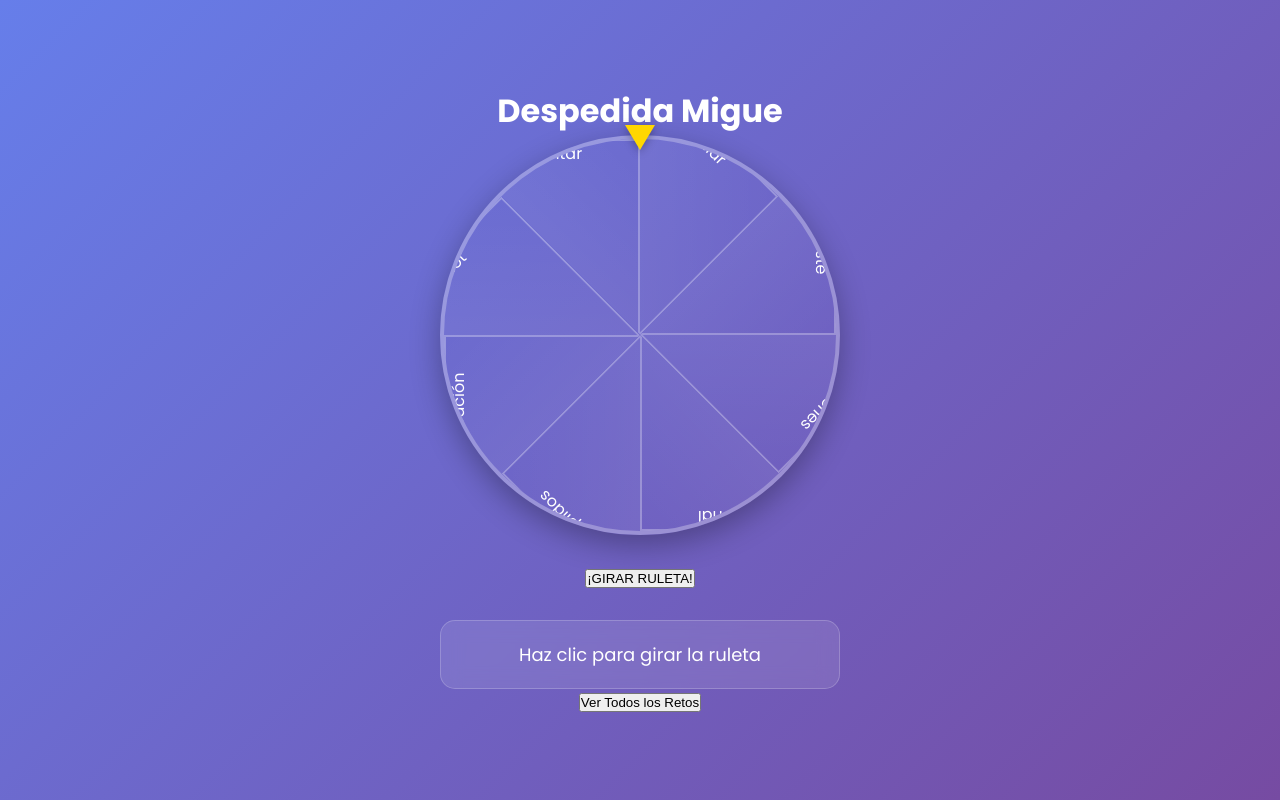
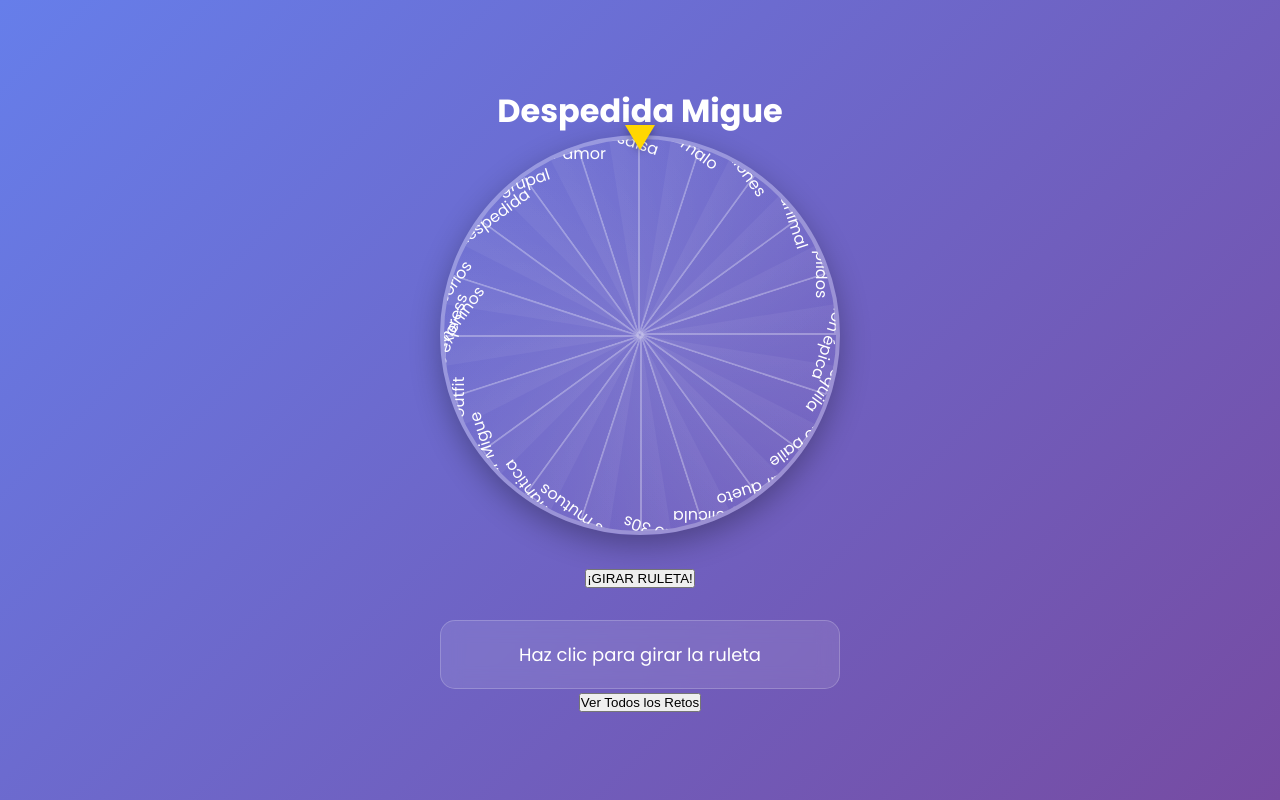
Before and after one commit to josedavidrs96/ruletaDespedida, an Angular app: page / in a window 1280 px wide. Built offline with nearby package versions, Linux system fonts and the light colour scheme.

Commit message:
Simplify and refactor roulette functionality; add dynamic task lists and realistic sound effects.

```diff
--- a/src/app/app.component.html
+++ b/src/app/app.component.html
@@ -6,7 +6,7 @@
         <div class="roulette" [style.transform]="getRotationStyle()">
             <!-- Aquí irían los 8 gajos de la ruleta -->
             <div class="segment" *ngFor="let task of allTasks; let i = index"
-                 [style.transform]="'rotate(' + (i * 45) + 'deg)'">
+                 [style.transform]="'rotate(' + (i * 18) + 'deg)'">
                 {{ task }}
             </div>
         </div>
--- a/src/app/app.component.ts
+++ b/src/app/app.component.ts
@@ -14,16 +14,33 @@ export class AppComponent implements OnDestroy {
   result = 'Haz clic para girar la ruleta';
   showOptions = false;
 
-  // Todas las tareas para la ruleta
+  // Todas las tareas para la ruleta (20 tareas total)
   allTasks = [
-    '🎤 Cantar',
-    '💃 Bailar',
-    '😂 Chiste',
-    '💪 Flexiones',
-    '🐶 Animal',
-    '❤️ Cumplidos',
-    '💕 Declaración',
-    '🥃 Shot'
+    // Para Migue (8 tareas)
+    '🎤 Cantar amor',
+    '💃 Bailar salsa',
+    '😂 Chiste malo',
+    '💪 15 flexiones',
+    '🐶 Imitar animal',
+    '❤️ 3 cumplidos',
+    '💕 Declaración épica',
+    '🥃 Shot tequila',
+
+    // Para Migue + chica (6 tareas)
+    '💃🕺 Dueto baile',
+    '🎤🎵 Cantar dueto',
+    '💏 Beso película',
+    '🤗 Abrazo 30s',
+    '💕 Cumplidos mutuos',
+    '📸 Foto romántica',
+
+    // Solo chicas (6 tareas)
+    '💄 Maquillar Migue',
+    '👗 Elegir outfit',
+    '💅 Manicure express',
+    '🎀 Accesorios femeninos',
+    '🎵 Canción despedida',
+    '🤳 Selfie grupal'
   ];
 
   private audioContext?: AudioContext;
@@ -156,8 +173,9 @@ export class AppComponent implements OnDestroy {
 
   private createRealisticClicks(audioContext: AudioContext, startTime: number, duration: number): void {
     // Crear clics que van desacelerando como una ruleta real, similar al video de referencia
-    const totalClicks = 150; // Más clics para mayor realismo
-    let clickInterval = 0.04; // Intervalo inicial más rápido (como en el video)
+    // Con 20 segmentos, ajustamos los clics para mayor realismo
+    const totalClicks = 180; // Clics ajustados para 20 segmentos
+    let clickInterval = 0.035; // Intervalo inicial ajustado para 20 segmentos
     let currentTime = startTime + 0.2; // Empezar casi inmediatamente
 
     for (let i = 0; i < totalClicks && currentTime < startTime + duration - 0.5; i++) {
@@ -165,11 +183,11 @@ export class AppComponent implements OnDestroy {
 
       // Desaceleración más gradual al principio, más pronunciada al final (como en el video)
       if (i < 50) {
-        clickInterval *= 1.008; // Desaceleración muy gradual al inicio
+        clickInterval *= 1.007; // Desaceleración muy gradual al inicio
       } else if (i < 100) {
         clickInterval *= 1.02; // Desaceleración moderada en el medio
       } else {
-        clickInterval *= 1.05; // Desaceleración más rápida al final
+        clickInterval *= 1.045; // Desaceleración más rápida al final
       }
 
       currentTime += clickInterval;
@@ -338,20 +356,9 @@ export class AppComponent implements OnDestroy {
   }
 
   showResult(): void {
-    const tasks = [
-      'Cantar una canción de amor',
-      'Bailar salsa por 2 minutos',
-      'Contar el chiste más malo',
-      'Hacer 15 flexiones',
-      'Imitar un animal por 1 minuto',
-      'Decir 3 cumplidos a cada amigo',
-      'Hacer una declaración de amor épica',
-      'Shot de tequila'
-    ];
-
     /**
      * Cálculo del segmento basado en la posición final de la ruleta
-     * - La ruleta tiene 8 segmentos de 45° cada uno
+     * - La ruleta tiene 20 segmentos de 18° cada uno (360° / 20 = 18°)
      * - El puntero está en la posición superior (0°)
      * - Necesitamos determinar qué segmento apunta el puntero después del giro
      */
@@ -360,9 +367,25 @@ export class AppComponent implements OnDestroy {
     // Convertir la rotación a índice de segmento
     // Como la ruleta gira en sentido horario y el primer segmento está arriba,
     // necesitamos calcular desde la posición 0° y ajustar para el sentido de giro
-    const segmentIndex = Math.floor(normalizedRotation / 45) % 8;
+    const segmentIndex = Math.floor(normalizedRotation / 18) % 20;
 
-    this.result = `🎯 Desafío: ${tasks[segmentIndex]}`;
+    // Obtener la tarea completa de la lista correspondiente
+    let fullTaskDescription = '';
+    if (segmentIndex < 8) {
+      // Tareas para Migue (índices 0-7)
+      const migueTasksDescriptions = this.getMigueTasksList();
+      fullTaskDescription = migueTasksDescriptions[segmentIndex];
+    } else if (segmentIndex < 14) {
+      // Tareas para pareja (índices 8-13, 6 tareas)
+      const coupleTasksDescriptions = this.getCoupleTasksList();
+      fullTaskDescription = coupleTasksDescriptions[segmentIndex - 8];
+    } else {
+      // Tareas para chicas (índices 14-19, 6 tareas)
+      const girlsTasksDescriptions = this.getGirlsTasksList();
+      fullTaskDescription = girlsTasksDescriptions[segmentIndex - 14];
+    }
+
+    this.result = `🎯 Desafío: ${fullTaskDescription}`;
   }
 
   getRotationStyle(): string {
@@ -392,9 +415,7 @@ export class AppComponent implements OnDestroy {
       '🎤🎵 Cantar un dueto',
       '💏 Darse un beso de película',
       '🤗 Abrazo de 30 segundos sin soltarse',
-      '👫 Caminar como recién casados',
       '💕 Decirse cumplidos mutuamente',
-      '🎭 Actuar una escena romántica',
       '📸 Posar para foto romántica'
     ];
   }
@@ -405,9 +426,7 @@ export class AppComponent implements OnDestroy {
       '👗 Elegir el outfit de Migue para mañana',
       '💅 Hacerle manicure express',
       '🎀 Ponerle accesorios femeninos',
-      '💃 Enseñarle a caminar con tacones',
       '🎵 Cantarle una canción de despedida',
-      '📝 Escribirle consejos para el matrimonio',
       '🤳 Selfie grupal con poses divertidas'
     ];
   }
```
